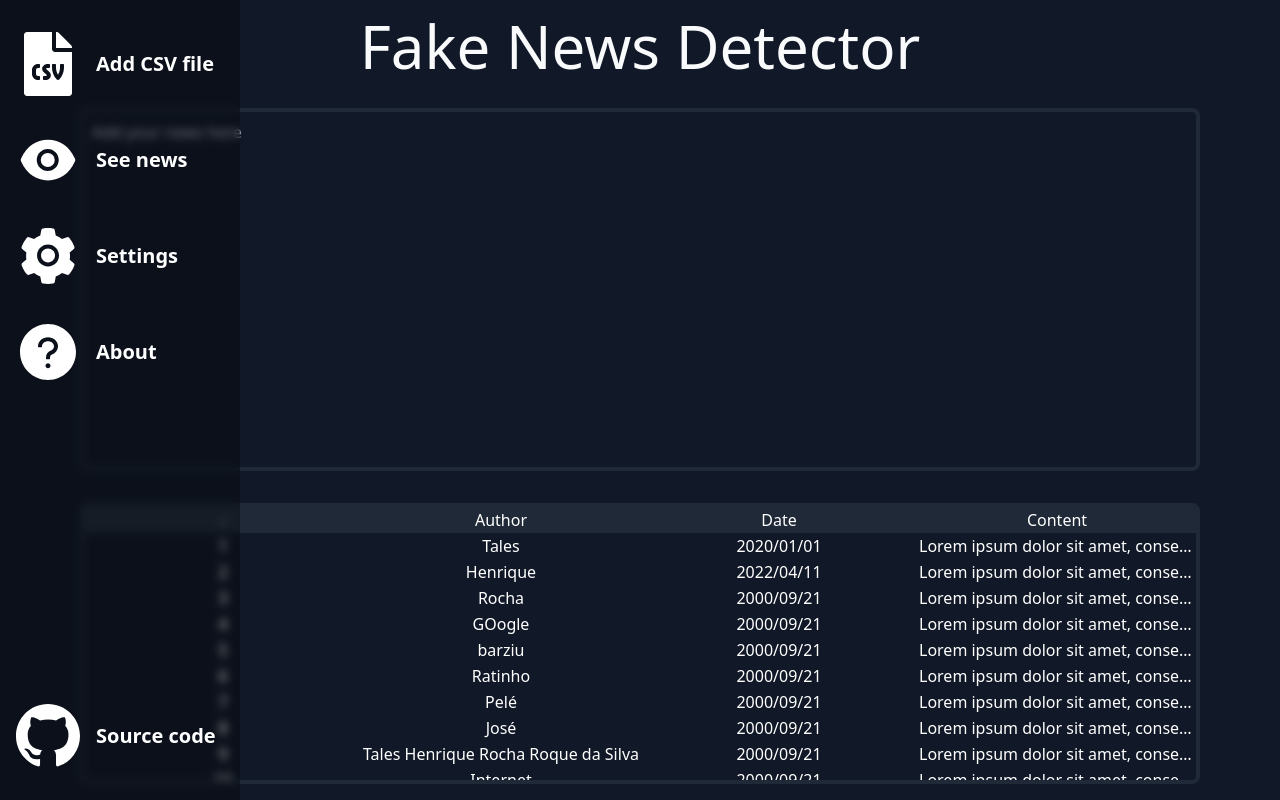
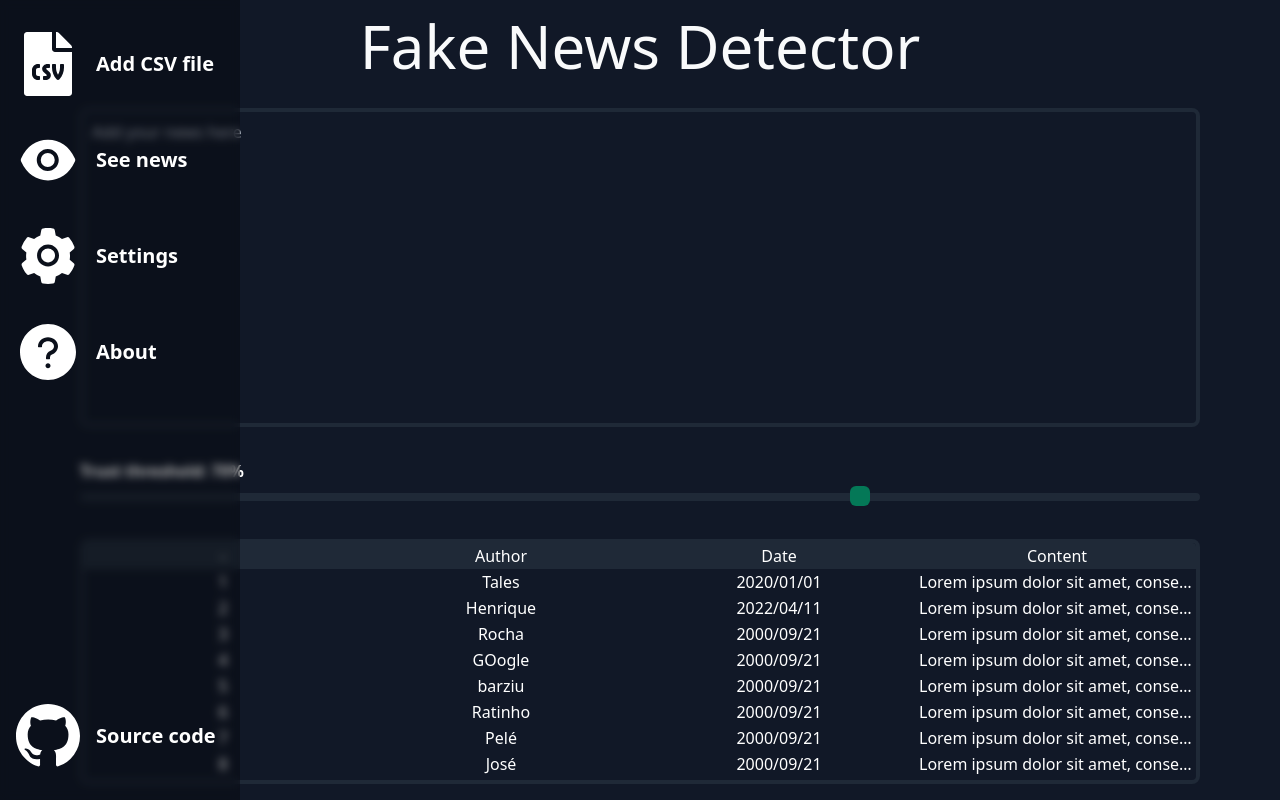
Before and after one commit to taleshrocha/fake-news-detector-front, a Next.js app: page / in a window 1280 px wide. Built offline with nearby package versions, Linux system fonts and the light colour scheme.

Commit message:
Input range

```diff
--- /dev/null
+++ b/src/components/Slider.jsx
@@ -0,0 +1,16 @@
+import { useState } from "react"
+
+ export default function Slider() {
+    const [value, setValue] = useState(70)
+  console.log(value)
+  return (
+    <div className="font-bold text-white w-full">
+      <h1>Trust threshold: {value}%</h1>
+       <input
+        className="input-slider input-track input-thumb w-full"
+        type="range" min={0} max={100} value={value}
+        onChange={(e) => setValue(e.target.value)}
+      />
+     </div>
+  )
+}
--- a/src/components/TextInput.jsx
+++ b/src/components/TextInput.jsx
@@ -2,20 +2,47 @@ import { useEffect, useRef, useState } from "react";
 import { FaRegPaperPlane as PlaneIcon } from "react-icons/fa";
 
 export default function TextInput() {
-  const [isTextAreaFocused, setIsTextAreaFocused] = useState(true)
+  const [isTextAreaFocused, setIsTextAreaFocused] = useState(false);
+  const [text, setText] = useState("");
+  function sendNews() {
+    if (text.trim() === "") {
+    } else setText("");
+  }
+
   return (
     <div
-      className="relative flex flex-col w-full h-full bg-gray-900
+      className={`
+          group relative flex flex-col w-full h-full bg-gray-900
           overflow-hidden
-          text-white border-4 border-gray-800 rounded-lg p-2"
+          text-white border-4 border-gray-800 rounded-lg p-2
+          ${text.split(" ").length < 8 && isTextAreaFocused && "border-red-600"}
+      `}
     >
+      <span
+        className={`
+            absolute right-48 -top-4 invisible
+            ${text.split(" ").length < 8 && isTextAreaFocused && "!visible"}
+        `}
+      >
+        <span
+          className={`
+              fixed text-red-500 bg-gray-900 px-2
+          `}
+        >
+          Add more words
+        </span>
+      </span>
       <textarea
         className="
         resize-none w-full h-full text-white bg-inherit outline-none
         "
         placeholder="Add your news here"
-        onFocus={() => setIsTextAreaFocused(false)}
-        onBlur={() => setIsTextAreaFocused(true)}
+        value={text}
+        onChange={(e) => {
+          setText(e.target.value);
+        }}
+        onFocus={() => setIsTextAreaFocused(true)}
+        onBlur={() => setIsTextAreaFocused(false)}
       />
       <button
         className={`
@@ -23,8 +50,10 @@ export default function TextInput() {
             p-2 bg-gray-800 rounded-full
             transition-all duration-500 ease-out
             translate-y-14 translate-x-14 border-2 border-emerald-700
-            ${isTextAreaFocused && "translate-y-0 translate-x-0"}
+            hover:translate-y-0 hover:translate-x-0
+            ${(text.split(" ").length >= 8 && !isTextAreaFocused) && "!translate-y-0 !translate-x-0"}
 `}
+        onClick={sendNews}
       >
         <PlaneIcon size={100} className="text-emerald-700 " />
       </button>
--- a/src/pages/index.jsx
+++ b/src/pages/index.jsx
@@ -2,6 +2,7 @@ import Head from "next/head";
 import NavBar from "@/components/NavBar.jsx";
 import TextInput from "@/components/TextInput.jsx";
 import Table from "@/components/Table";
+import Slider from "@/components/Slider";
 
 export default function Home() {
   return (
@@ -27,6 +28,7 @@ export default function Home() {
           <h1 className="text-6xl text-gray-50">Fake News Detector</h1>
 
           <TextInput />
+          <Slider />
           <Table />
         </div>
       </main>
--- a/src/styles/globals.css
+++ b/src/styles/globals.css
@@ -2,26 +2,54 @@
 @tailwind components;
 @tailwind utilities;
 
-
-
 @layer components {
-  .nav {}
+  .nav {
+  }
 
   .nav-icon {
     @apply w-8 h-8 group-hover:w-16 group-hover:h-16 flex-none
     group-hover:delay-500
-    transition-all
+    transition-all;
   }
 
   .nav button {
     @apply relative flex flex-row items-center justify-start
     transition-colors rounded-xl p-2 space-x-4
-    w-full h-20 hover:bg-gray-700/30 overflow-hidden
+    w-full h-20 hover:bg-gray-700/30 overflow-hidden;
   }
 
   .nav-p {
     @apply flex-none invisible group-hover:visible whitespace-nowrap
     text-xl font-bold
-    group-hover:delay-500
+    group-hover:delay-500;
+  }
+
+  .input-slider {
+    @apply appearance-none bg-transparent cursor-pointer;
+  }
+
+  .input-track-style {
+    @apply bg-gray-800 h-2 w-full rounded-full;
+  }
+
+  .input-thumb-style {
+    @apply bg-emerald-700 h-5 w-5 rounded-md active:bg-emerald-600
+  }
+
+  .input-track::-webkit-slider-runnable-track {
+    @apply input-track-style
+  }
+
+  .input-track::-moz-range-track {
+    @apply input-track-style
+  }
+
+  .input-thumb::-webkit-slider-thumb {
+    -webkit-appearance: none; /* Override default look */
+    @apply input-thumb-style -mt-[6.5px]
+  }
+
+  .input-thumb::-moz-range-thumb {
+    @apply input-thumb-style border-none
   }
 }
```
